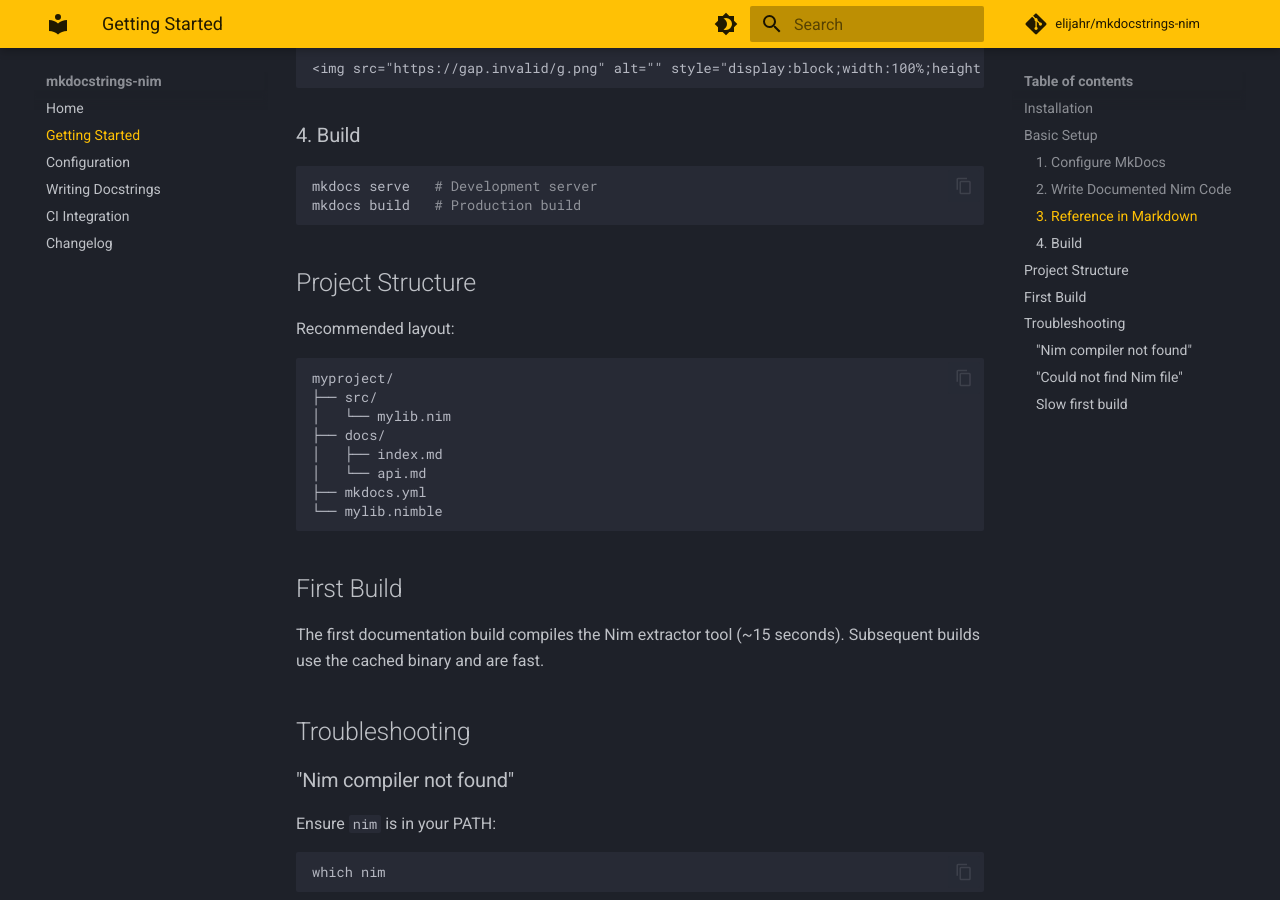
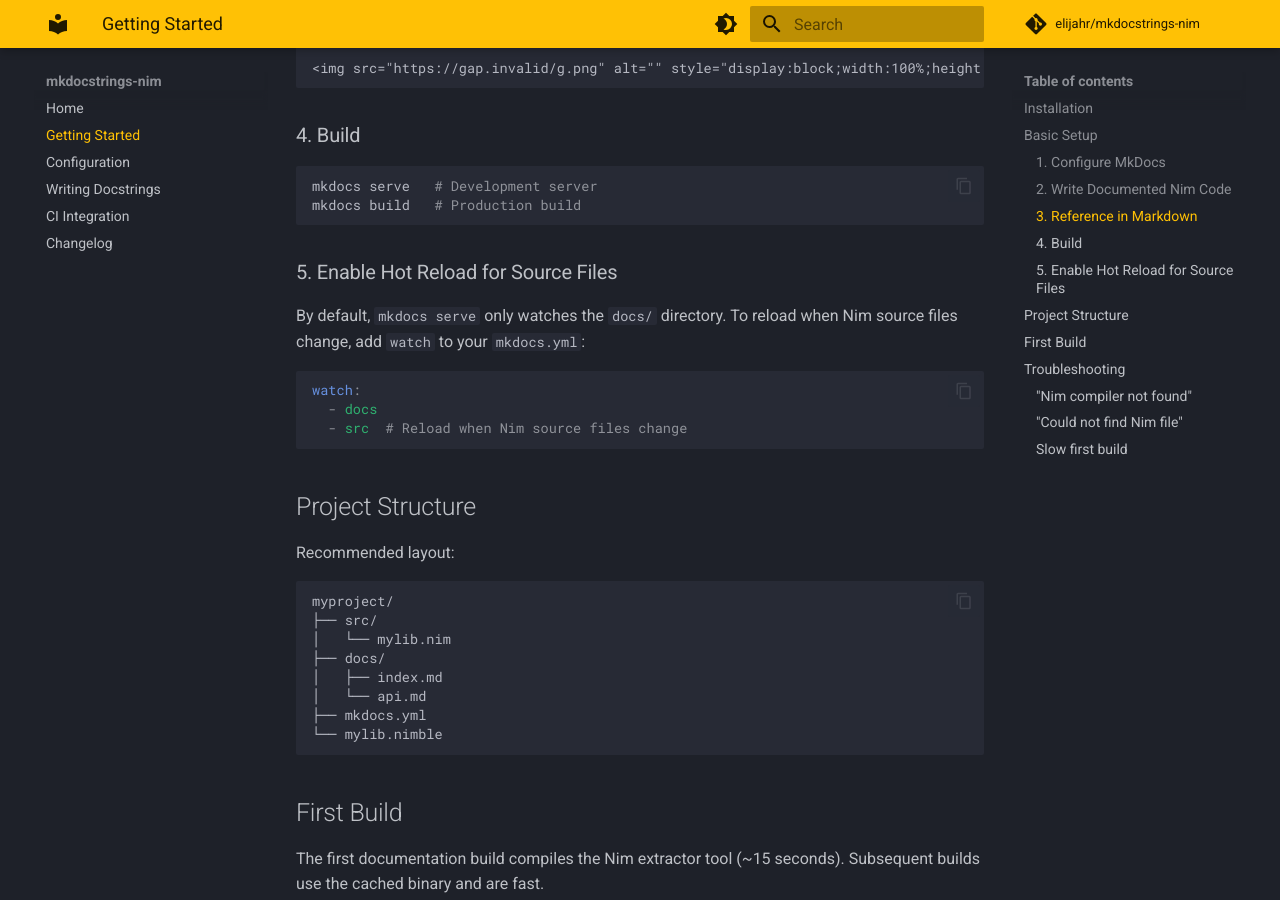
Before and after one commit to elijahr/mkdocstrings-nim, an MkDocs documentation site: the page built from docs/getting-started.md, in a window 1280 px wide and 900 px high, scrolled down 1278 px. Built offline with MkDocs 1.6.1 and Material for MkDocs 9.7.7, drawn with Linux system fonts in a browser that asks for light colours; comment, search, counter and statistics services are not loaded; the version menu is left out.

Commit message:
docs: add watch config for hot reload on source changes

````diff
--- a/docs/getting-started.md
+++ b/docs/getting-started.md
@@ -68,6 +68,16 @@
 mkdocs build   # Production build
 ```
 
+### 5. Enable Hot Reload for Source Files
+
+By default, `mkdocs serve` only watches the `docs/` directory. To reload when Nim source files change, add `watch` to your `mkdocs.yml`:
+
+```yaml
+watch:
+  - docs
+  - src  # Reload when Nim source files change
+```
+
 ## Project Structure
 
 Recommended layout:
````
